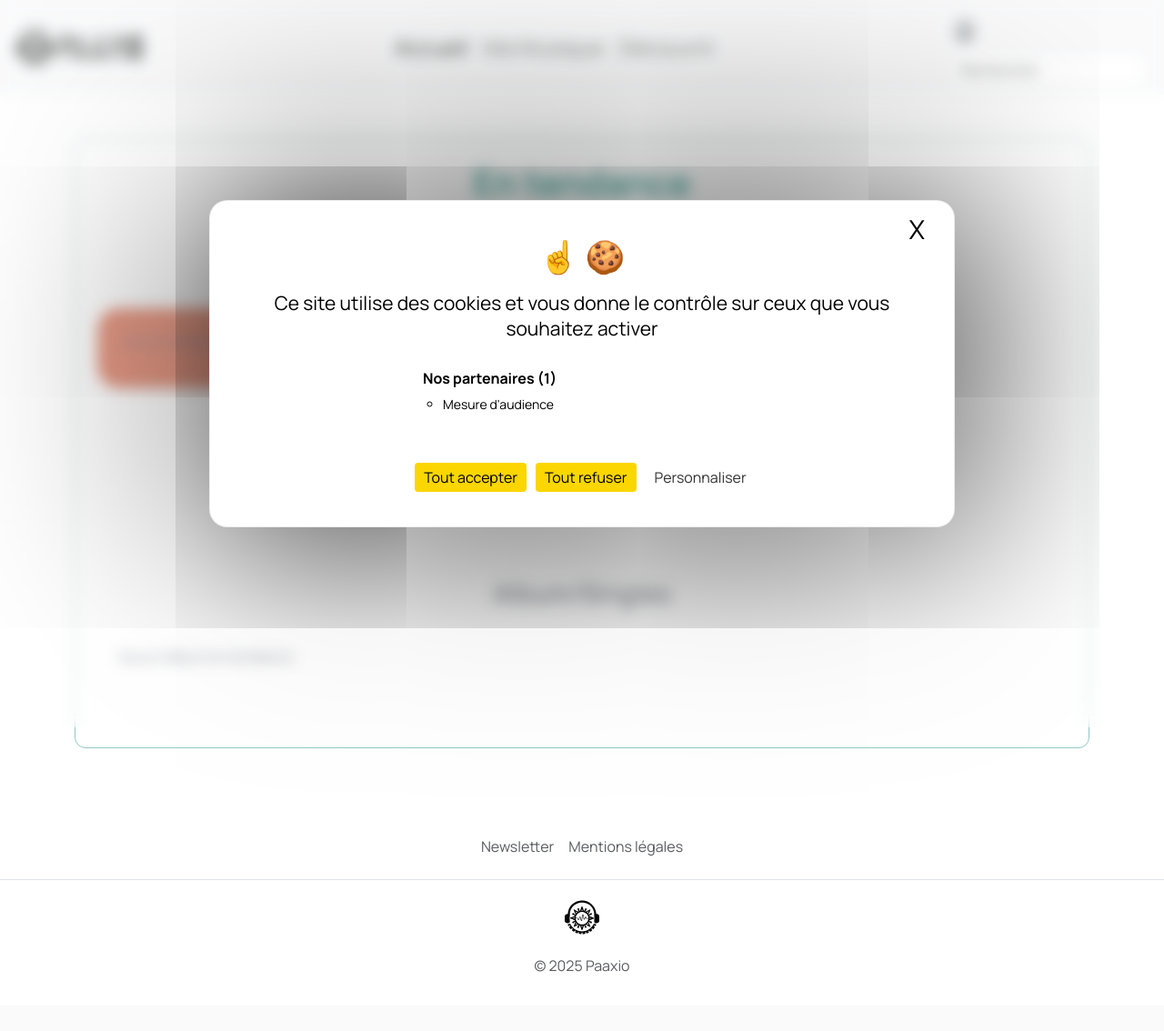
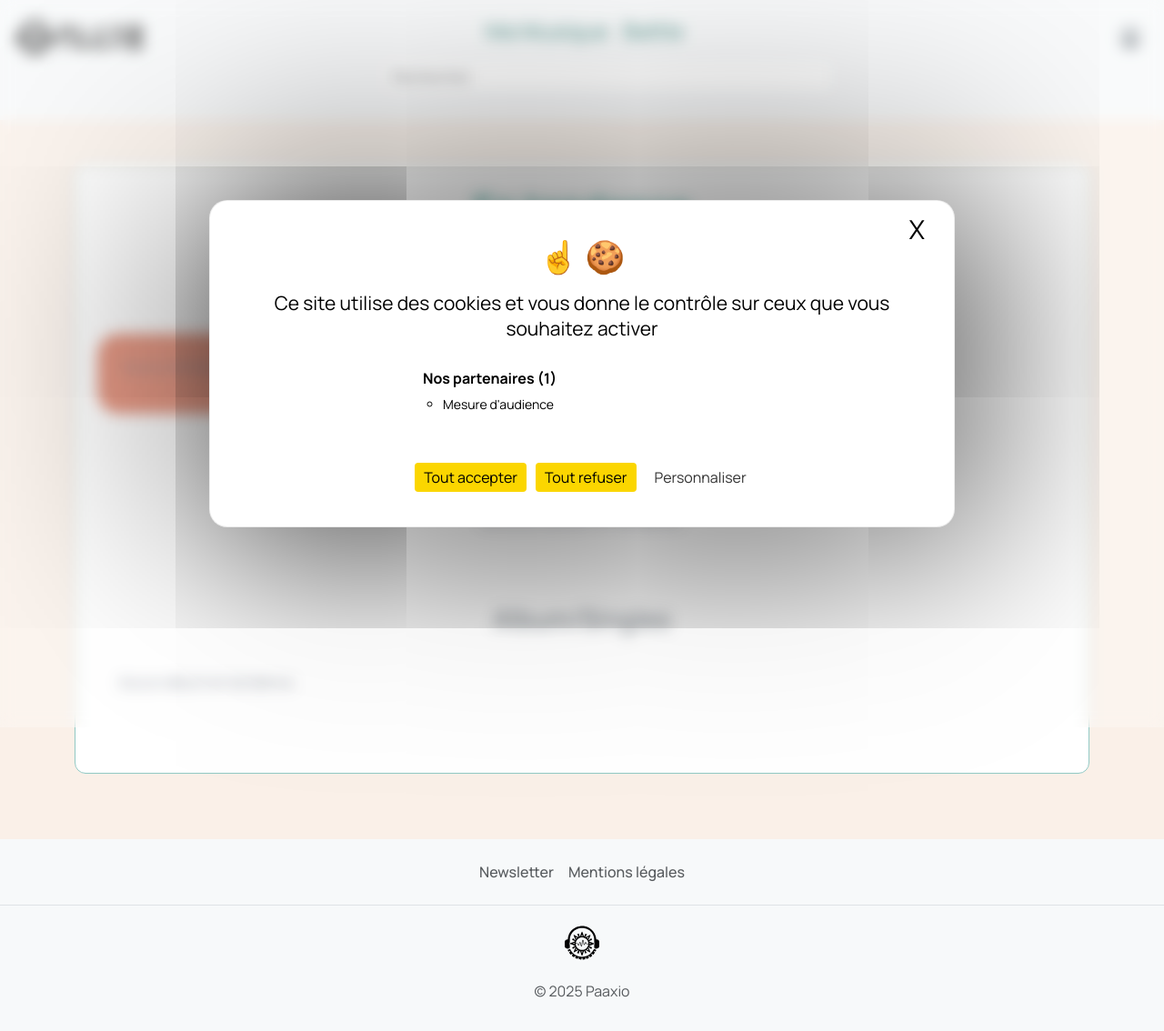
Before and after one commit to Justasync/SAESoundRise, a PHP site: page / in a window 1280 px wide. Shown: the whole page at 91% size. Before the commit the page ends 1069 px from the top, so only its background shows below. Run offline with PHP 8.4, Linux system fonts and the light colour scheme; the visitor is signed in with stand-in values (Sample User, id 1); data that the repository does not hold is empty; some libraries are stand-ins or nearby versions.

Commit message:
modif du scss

```diff
--- /dev/null
+++ b/SCSS/body.scss
@@ -0,0 +1,117 @@
+/* body.scss */
+@use "sass:color";
+@import url('https://fonts.googleapis.com/css2?family=Manrope:wght@200..800&display=swap');
+
+
+$main-font: "Manrope", sans-serif;
+$primary-color: #E58E82;
+$secondary-color: #F4A261;
+$border-color: #000000;
+$background-color: #faf0e8;
+$text-color: #212529;
+$button-bg: #E07A5F;
+$button-hover-bg: #C26A4F;
+$alert-bg: #d75863;
+$green-color: #337f77;
+
+body {
+  margin: 0;
+  font-family: $main-font;
+  background-color: $background-color; // fond léger neutre
+  color: $text-color; // couleur texte Bootstrap par défaut
+  line-height: 1.5;
+}
+
+/* ===== BOUTONS ===== */
+
+.btn {
+  border-radius: 8px;
+  font-weight: 500;
+  transition: all 0.2s ease-in-out;
+}
+
+/* Primary */
+.btn-primary {
+  background-color: $background-color;
+  border: 1px solid $border-color;
+  color: $green-color;
+
+  &:hover {
+    background-color: $button-hover-bg;
+    border-color: $border-color;
+    transform: translateY(-2px);
+  }
+}
+
+/* Secondary */
+.btn-secondary {
+  background-color: $primary-color;
+  border: 1px solid $border-color;
+  color: $secondary-color;
+
+  &:hover {
+    background-color: color.scale($primary-color, $lightness: -8%);
+    transform: translateY(-2px);
+  }
+}
+
+/* Outline */
+.btn-outline-primary {
+  background-color: transparent !important;
+  border: 1px solid $button-bg !important;
+  color: $button-bg !important;
+  transition: all 0.2s ease-in-out;
+
+  &:hover {
+    background-color: $button-bg !important;
+    color: white !important;
+    border-color: $button-bg !important;
+    transform: translateY(-2px);
+  }
+}
+
+/* Quand radio sélectionné */
+.btn-check:checked + .btn-outline-primary {
+  background-color: $button-bg !important;
+  color: white !important;
+  border-color: $button-bg !important;
+}
+
+/* link */
+.btn-link {
+  background-color: transparent;
+  border: none;
+  color: $alert-bg;
+
+  &:hover {
+    color: color.scale($alert-bg, $lightness: -10%);
+    text-decoration: underline;
+    transform: translateY(-2px);
+  }
+}
+
+.info-link {
+  color: $primary-color;
+  text-decoration: none;
+
+  &:hover {
+    color: color.scale($primary-color, $lightness: -10%);
+    text-decoration: underline;
+    transform: translateY(-2px);
+  }
+}
+
+
+ol li {
+  color: $green-color !important;
+}
+
+.completed {
+  border-color: $green-color !important;
+  color: $green-color !important;
+}
+
+.active {
+  border-color: $primary-color !important;
+  color: $primary-color !important;
+}
--- /dev/null
+++ b/SCSS/footer.scss
@@ -0,0 +1,14 @@
+/* footer.scss */
+
+$primary-color-footer: #f7f9fa;
+$main-font: "Manrope", sans-serif;
+$border-color: #000000;
+$white-color: #FFFFFF;
+
+.footer {
+    background-color: $primary-color-footer;
+    color: $white-color;
+    padding: 20px 0;
+    text-align: center;
+    margin-top: 20px;
+}
--- /dev/null
+++ b/SCSS/header.scss
@@ -0,0 +1,56 @@
+/* header.scss */
+
+$main-font: "Manrope", sans-serif;
+$primary-color-header: #f7f9fa;
+$secondary-color-header: #f48d61;
+$navlink-color: #337f77;
+
+.navbar {
+    background-color: $primary-color-header;
+}
+
+/* Style de base des liens */
+.nav-link {
+  display: inline-block;
+  color: $navlink-color;
+  font-weight: 500;
+
+  transition:
+    transform 0.3s ease,
+    color 0.3s ease,
+    box-shadow 0.3s ease;
+}
+
+.nav-item-offset {
+  transform: translateX(-55px);
+  transition: transform 0.3s ease;
+}
+
+/* Hover */
+.nav-link:hover {
+  color: $secondary-color-header;
+  box-shadow: inset 0 -2px 0 0 $secondary-color-header;
+  transform: translateY(-2px);
+}
+
+/* Lien actif */
+.nav-link.active {
+  font-weight: 600;
+  color: $secondary-color-header !important;
+  box-shadow: inset 0 -2px 0 0 $secondary-color-header;
+}
+
+.header-shift-up {
+  transform: translateY(-25px);
+}
+
+.search-bar {
+  transform: translateX(-30px);
+  background-color: transparent;
+  padding: 5px 10px;
+  transition: all 0.2s ease-in-out;
+
+  &:focus-within {
+    transform: translateY(-2px);
+  }
+}
--- /dev/null
+++ b/assets/css/body.css
@@ -0,0 +1,99 @@
+@charset "UTF-8";
+/* body.scss */
+@import url("https://fonts.googleapis.com/css2?family=Manrope:wght@200..800&display=swap");
+body {
+  margin: 0;
+  font-family: "Manrope", sans-serif;
+  background-color: #faf0e8;
+  color: #212529;
+  line-height: 1.5;
+}
+
+/* ===== BOUTONS ===== */
+.btn {
+  border-radius: 8px;
+  font-weight: 500;
+  transition: all 0.2s ease-in-out;
+}
+
+/* Primary */
+.btn-primary {
+  background-color: #faf0e8;
+  border: 1px solid #000000;
+  color: #337f77;
+}
+.btn-primary:hover {
+  background-color: #C26A4F;
+  border-color: #000000;
+  transform: translateY(-2px);
+}
+
+/* Secondary */
+.btn-secondary {
+  background-color: #E58E82;
+  border: 1px solid #000000;
+  color: #F4A261;
+}
+.btn-secondary:hover {
+  background-color: rgb(224.0548344371, 120.5075496689, 106.2251655629);
+  transform: translateY(-2px);
+}
+
+/* Outline */
+.btn-outline-primary {
+  background-color: transparent !important;
+  border: 1px solid #E07A5F !important;
+  color: #E07A5F !important;
+  transition: all 0.2s ease-in-out;
+}
+.btn-outline-primary:hover {
+  background-color: #E07A5F !important;
+  color: white !important;
+  border-color: #E07A5F !important;
+  transform: translateY(-2px);
+}
+
+/* Quand radio sélectionné */
+.btn-check:checked + .btn-outline-primary {
+  background-color: #E07A5F !important;
+  color: white !important;
+  border-color: #E07A5F !important;
+}
+
+/* link */
+.btn-link {
+  background-color: transparent;
+  border: none;
+  color: #d75863;
+}
+.btn-link:hover {
+  color: rgb(209.1449275362, 63.5550724638, 76.1652173913);
+  text-decoration: underline;
+  transform: translateY(-2px);
+}
+
+.info-link {
+  color: #E58E82;
+  text-decoration: none;
+}
+.info-link:hover {
+  color: rgb(222.8185430464, 115.1344370861, 100.2814569536);
+  text-decoration: underline;
+  transform: translateY(-2px);
+}
+
+ol li {
+  color: #337f77 !important;
+}
+
+.completed {
+  border-color: #337f77 !important;
+  color: #337f77 !important;
+}
+
+.active {
+  border-color: #E58E82 !important;
+  color: #E58E82 !important;
+}
+
+/*# sourceMappingURL=body.css.map */
--- /dev/null
+++ b/assets/css/footer.css
@@ -0,0 +1,10 @@
+/* footer.scss */
+.footer {
+  background-color: #f7f9fa;
+  color: #FFFFFF;
+  padding: 20px 0;
+  text-align: center;
+  margin-top: 20px;
+}
+
+/*# sourceMappingURL=footer.css.map */
--- /dev/null
+++ b/assets/css/header.css
@@ -0,0 +1,47 @@
+/* header.scss */
+.navbar {
+  background-color: #f7f9fa;
+}
+
+/* Style de base des liens */
+.nav-link {
+  display: inline-block;
+  color: #337f77;
+  font-weight: 500;
+  transition: transform 0.3s ease, color 0.3s ease, box-shadow 0.3s ease;
+}
+
+.nav-item-offset {
+  transform: translateX(-55px);
+  transition: transform 0.3s ease;
+}
+
+/* Hover */
+.nav-link:hover {
+  color: #f48d61;
+  box-shadow: inset 0 -2px 0 0 #f48d61;
+  transform: translateY(-2px);
+}
+
+/* Lien actif */
+.nav-link.active {
+  font-weight: 600;
+  color: #f48d61 !important;
+  box-shadow: inset 0 -2px 0 0 #f48d61;
+}
+
+.header-shift-up {
+  transform: translateY(-25px);
+}
+
+.search-bar {
+  transform: translateX(-30px);
+  background-color: transparent;
+  padding: 5px 10px;
+  transition: all 0.2s ease-in-out;
+}
+.search-bar:focus-within {
+  transform: translateY(-2px);
+}
+
+/*# sourceMappingURL=header.css.map */
--- a/assets/css/styles.css
+++ /dev/null
@@ -1,10 +0,0 @@
-/*styles.css*/
-
-@import url('https://fonts.googleapis.com/css2?family=Manrope:wght@200..800&display=swap');
-
-* {
-    /* Font */
-    font-family: "Manrope", sans-serif;
-    font-optical-sizing: auto;
-    font-style: normal;
-}
--- a/templates/base_template.html.twig
+++ b/templates/base_template.html.twig
@@ -12,6 +12,9 @@
 
 		<link rel="stylesheet" href="https://cdn.jsdelivr.net/npm/bootstrap-icons@1.13.1/font/bootstrap-icons.min.css">
 		<link rel="stylesheet" href="/assets/css/signup-modal.css">
+		<link rel="stylesheet" href="/assets/css/body.css">
+		<link rel="stylesheet" href="/assets/css/header.css">
+		<link rel="stylesheet" href="/assets/css/footer.css">
 		<link rel="stylesheet" href="/assets/css/utilisateur_gestion_profil.css">
 		<link rel="stylesheet" href="/assets/css/utilisateur_securite.css">
 		<link rel="stylesheet" href="/assets/css/utilisateur_abonnement.css">
@@ -56,72 +59,113 @@
 	</head>
 	<body>
 		<header>
-			<nav class="navbar navbar-expand-lg bg-body-tertiary">
+			<nav class="navbar navbar-expand-lg">
 				<div class="container-fluid">
-					<a class="navbar-brand" href="/?controller=home&method=afficher"><img src="assets/images/logos/paaxio_logo_nom_droit_noir.svg" alt="Paaxio" width="150"></a>
-					<button class="navbar-toggler" type="button" data-bs-toggle="collapse" data-bs-target="#navbarSupportedContent" aria-controls="navbarSupportedContent" aria-expanded="false" aria-label="Toggle navigation">
+					<!-- Logo -->
+					<a class="navbar-brand {% if session.user_logged_in is defined and session.user_logged_in %}header-shift-up{% endif %}" href="/?controller=home&method=afficher">
+						<img src="assets/images/logos/paaxio_logo_nom_droit_noir.svg"
+							alt="Paaxio" width="150">
+					</a>
+					<!-- Toggle mobile -->
+					<button class="navbar-toggler" type="button"
+							data-bs-toggle="collapse"
+							data-bs-target="#navbarSupportedContent"
+							aria-controls="navbarSupportedContent"
+							aria-expanded="false"
+							aria-label="Toggle navigation">
+
 						<span class="navbar-toggler-icon"></span>
 					</button>
-					<div class="collapse navbar-collapse" id="navbarSupportedContent">
+					<!-- Navbar content -->
+					<div class="collapse navbar-collapse flex-column" id="navbarSupportedContent">
+						<!-- Navigation -->
 						<ul class="navbar-nav mx-auto mb-2 mb-lg-0">
-							{% if session.user_logged_in is defined and session.user_logged_in and session.user_role is defined and session.user_role.value == 'admin'%}
+							{% if session.user_logged_in is defined and session.user_logged_in and session.user_role is defined and session.user_role.value == 'admin' %}
 								<li class="nav-item">
-									<a class="nav-link fs-4 {% if page.name is defined and page.name == 'admin' %}active{% endif %}" aria-current="page" href="/?controller=admin&method=afficher">Admin</a>
+									<a class="nav-link fs-4 {% if page.name is defined and page.name == 'admin' %}active{% endif %}"
+									href="/?controller=admin&method=afficher">
+									Admin
+									</a>
 								</li>
 							{% else %}
-								<li class="nav-item">
-									<a class="nav-link fs-4 {% if page.name is defined and page.name == 'accueil' %}active{% endif %}" aria-current="page" href="/?controller=home&method=afficher">Accueil</a>
+								{% if session.user_logged_in is defined and session.user_logged_in %}
+									<li class="nav-item nav-item-offset">
+										<a class="nav-link fs-4 {% if page.name is defined and page.name == 'maMusique' %}active{% endif %}"
+										href="/?controller=musique&method=afficher">
+										Ma Musique
+										</a>
 									</li>
-								{% if session.user_logged_in is defined and session.user_logged_in%}
-									<li class="nav-item">
-										<a class="nav-link fs-4 {% if page.name is defined and page.name == 'maMusique' %}active{% endif %}" aria-current="page" href="/?controller=musique&method=afficher">Ma Musique</a>
+									<li class="nav-item nav-item-offset">
+										<a class="nav-link fs-4 {% if page.name is defined and page.name == 'battle' %}active{% endif %}"
+										href="#">
+										Battle
+										</a>
 									</li>
-									<li class="nav-item">
-										<a class="nav-link fs-4 {% if page.name is defined and page.name == 'decouvrir' %}active{% endif %}" aria-current="page" href="#">Découvrir</a>
-									</li>
-									{%endif%}
+								{% endif %}
 							{% endif %}
 						</ul>
-							<div class="dropdown">
-								<button class="btn d-flex align-items-center justify-content-center text-secondary" style='padding-left: 5px;' type="button" id="userDropdown" data-bs-toggle="dropdown" aria-expanded="false" style="width: 30px; height: 30px;">
+						<!-- Search (centré) -->
+						<div class="search-bar mx-auto w-50 position-relative mb-3">
+							<form action="index.php" method="get" role="search">
+								<input id="searchInput"
+									name="term"
+									class="form-control"
+									type="search"
+									placeholder="Rechercher"
+									autocomplete="off">
+							</form>
+							<div id="searchResults"
+								class="list-group position-absolute w-100 shadow"
+								style="display:none; z-index:9999; top:100%; left:0; background:white; max-height:300px; overflow-y:auto;">
+							</div>
+						</div>
+					</div>
+					<!-- User dropdown -->
+					<div class="dropdown ms-auto {% if session.user_logged_in is defined and session.user_logged_in %}header-shift-up{% endif %}">
+						<button class="btn text-secondary d-flex align-items-center justify-content-center"
+								type="button"
+								id="userDropdown"
+								data-bs-toggle="dropdown">
 							<i class="bi bi-person-circle fs-4"></i>
 						</button>
-								<ul class="dropdown-menu dropdown-menu-end" aria-labelledby="userDropdown" style="min-width: 180px;">
+						<ul class="dropdown-menu dropdown-menu-end" aria-labelledby="userDropdown" style="min-width:180px;">
 							{% if session.user_logged_in is defined and session.user_logged_in %}
 								<li>
-											<a class="dropdown-item" href="/?controller=utilisateur&method=afficherProfilArtiste&pseudo={{session.user_pseudo}}">
-												<i class="bi bi-person-circle me-2"></i>Mon Profil</a>
+									<a class="dropdown-item"
+									href="/?controller=utilisateur&method=afficherProfilArtiste&pseudo={{session.user_pseudo}}">
+									<i class="bi bi-person-circle me-2"></i>Mon Profil
+									</a>
 								</li>
 								<li>
-											<a class="dropdown-item" href="/?controller=utilisateur&method=afficherGestionProfil">
-												<i class="bi bi-gear me-2"></i>Paramètres</a>
+									<a class="dropdown-item"
+									href="/?controller=utilisateur&method=afficherGestionProfil">
+									<i class="bi bi-gear me-2"></i>Paramètres
+									</a>
 								</li>
 								<li><hr class="dropdown-divider"></li>
 								<li>
-											<a class="dropdown-item text-danger" href="/?controller=utilisateur&method=logout">
-												<i class="bi bi-box-arrow-right me-2"></i>Déconnexion</a>
+									<a class="dropdown-item text-danger"
+									href="/?controller=utilisateur&method=logout">
+									<i class="bi bi-box-arrow-right me-2"></i>Déconnexion
+									</a>
 								</li>
 							{% else %}
 								<li>
 									<a class="dropdown-item" href="#" id="trigger-login-modal">
-												<i class="bi bi-box-arrow-in-right me-2"></i>Se connecter</a>
+										<i class="bi bi-box-arrow-in-right me-2"></i>Se connecter
+									</a>
 								</li>
 								<li>
 									<a class="dropdown-item" href="#" id="trigger-signup-modal">
-												<i class="bi bi-person-plus me-2"></i>S'inscrire</a>
+										<i class="bi bi-person-plus me-2"></i>S'inscrire
+									</a>
 								</li>
 							{% endif %}
 						</ul>
-								<div class="position-relative">
-									<form action="index.php" method="get" class="d-flex" role="search">
-										<input id="searchInput" name="term" class="form-control me-2" type="search" placeholder="Rechercher" autocomplete="off">
-									</form>
-									<div id="searchResults" class="list-group position-absolute w-100 shadow" style="display: none; z-index: 9999; top: 100%; left: 0; background: white; max-height: 300px; overflow-y: auto;"></div>
 					</div>
 				</div>
 			</nav>
 		</header>
-
 			<main class="paaxio-content-wrapper"> {% block content %}{% endblock %}
 			</main>
 
@@ -250,7 +294,7 @@
 											<div class="form-check">
 												<input class="form-check-input" type="checkbox" id="artisteConsentement" name="consentement" required>
 												<label class="form-check-label" for="artisteConsentement">
-																J'ai lu et j'accepte le <a href="/?controller=home&method=afficherConsentement" target="_blank" rel="noopener">consentement à la diffusion et à la republication</a>.
+													J'ai lu et j'accepte le <a href="/?controller=home&method=afficherConsentement" class="info-link" target="_blank" rel="noopener">consentement à la diffusion et à la republication</a>.
 												</label>
 											</div>
 										</div>
@@ -450,7 +494,7 @@
 				</div>
 			</div>
 
-						<footer class="py-3 my-4">
+			<footer class="footer py-3 my-4">
 				<ul class="nav justify-content-center border-bottom pb-3 mb-3">
 					<li class="nav-item">
 						<a href="/?controller=newsletter&method=afficher" class="nav-link px-2 text-body-secondary">Newsletter</a>
@@ -493,6 +537,4 @@
 			<script src="assets/js/signin-modal.js?v=1.0b4"></script>
 			<script src="assets/js/search.js"></script>
 	</body>
-				</body>
-		</body>
 </html>
--- a/templates/musique.html.twig
+++ b/templates/musique.html.twig
@@ -8,7 +8,7 @@
 
     <!-- Playlists -->
     <section class="text-center">
-        <h2 class="fw-bold mb-4">Playlists</h2>
+        <h2 class="text-center fw-semibold mb-4 text-secondary pt-3">Playlists</h2>
 
         {% set premieresPlaylists = playlists|slice(0, 3) %}
         <div class="d-flex justify-content-center flex-wrap gap-4 mb-4">
@@ -30,7 +30,7 @@
                     <div class="p-3 rounded-4 text-center" style="background-color:#E58E82; width:180px;">
                         <div class="rounded-4 bg-light mx-auto mb-2 d-flex justify-content-center align-items-center"
                             style="width:150px; height:150px;">
-                            <i class="bi bi-music-note" style="font-size:3rem;"></i>
+                                <img src="{{ playlist.urlPochettePlaylist }}" alt="Pochette de {{ playlist.getNomPlaylist() }}" style="font-size:3rem; object-fit:cover; width:100%; height:100%;">
                         </div>
                         <p class="mb-0" style="color:#FFFFFF;">{{ playlist.getNomPlaylist() }}</p>
                     </div>
@@ -47,7 +47,7 @@
                         <div class="p-3 rounded-4 text-center" style="background-color:#E58E82; width:180px;">
                             <div class="rounded-4 bg-light mx-auto mb-2 d-flex justify-content-center align-items-center"
                                 style="width:150px; height:150px;">
-                                <i class="bi bi-music-note" style="font-size:3rem;"></i>
+                                <img src="{{ playlist.urlPochettePlaylist }}" alt="Pochette de {{ playlist.getNomPlaylist() }}" style="font-size:3rem; object-fit:cover; width:100%; height:100%;">
                             </div>
                             <p class="mb-0" style="color:#FFFFFF;">{{ playlist.getNomPlaylist() }}</p>
                         </div>
```
Also changed, not shown: SCSS/styles.scss (deleted), 4 other files. Lines whose indentation alone changed are shown as unchanged.
